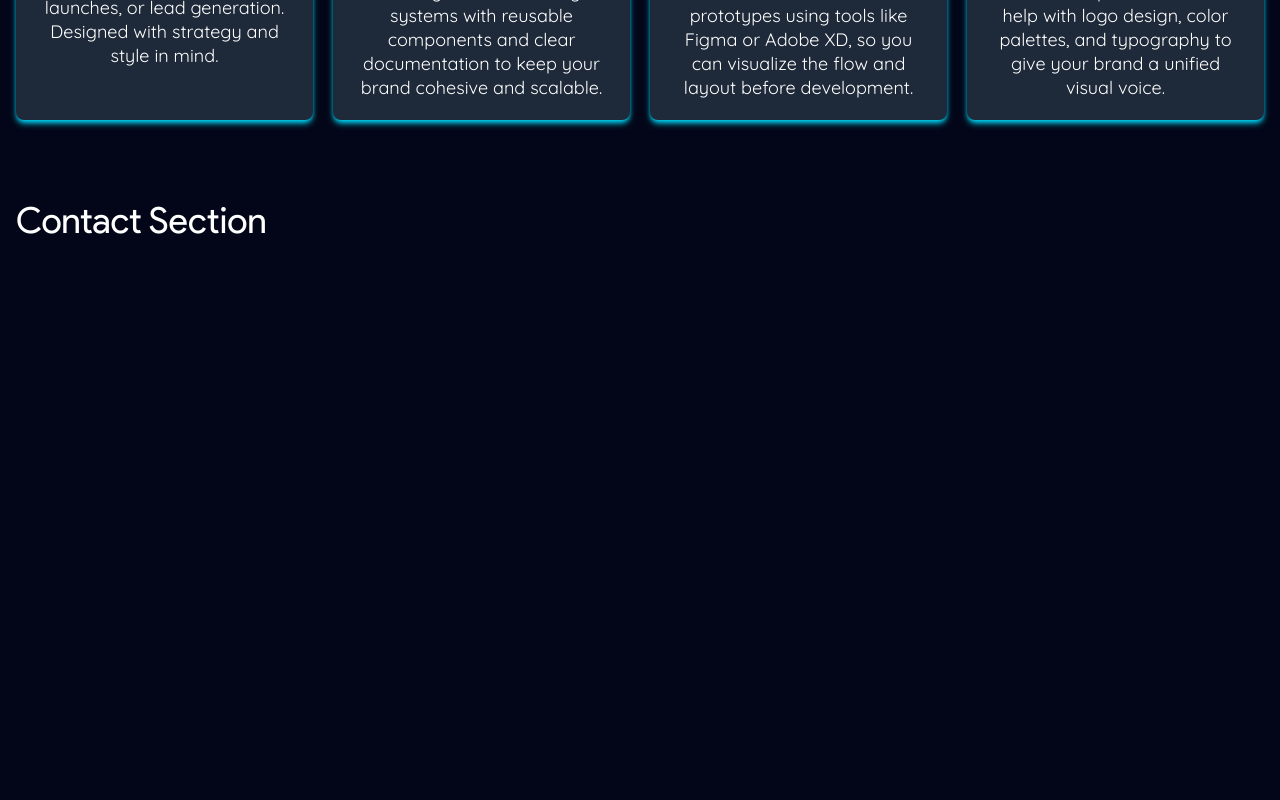
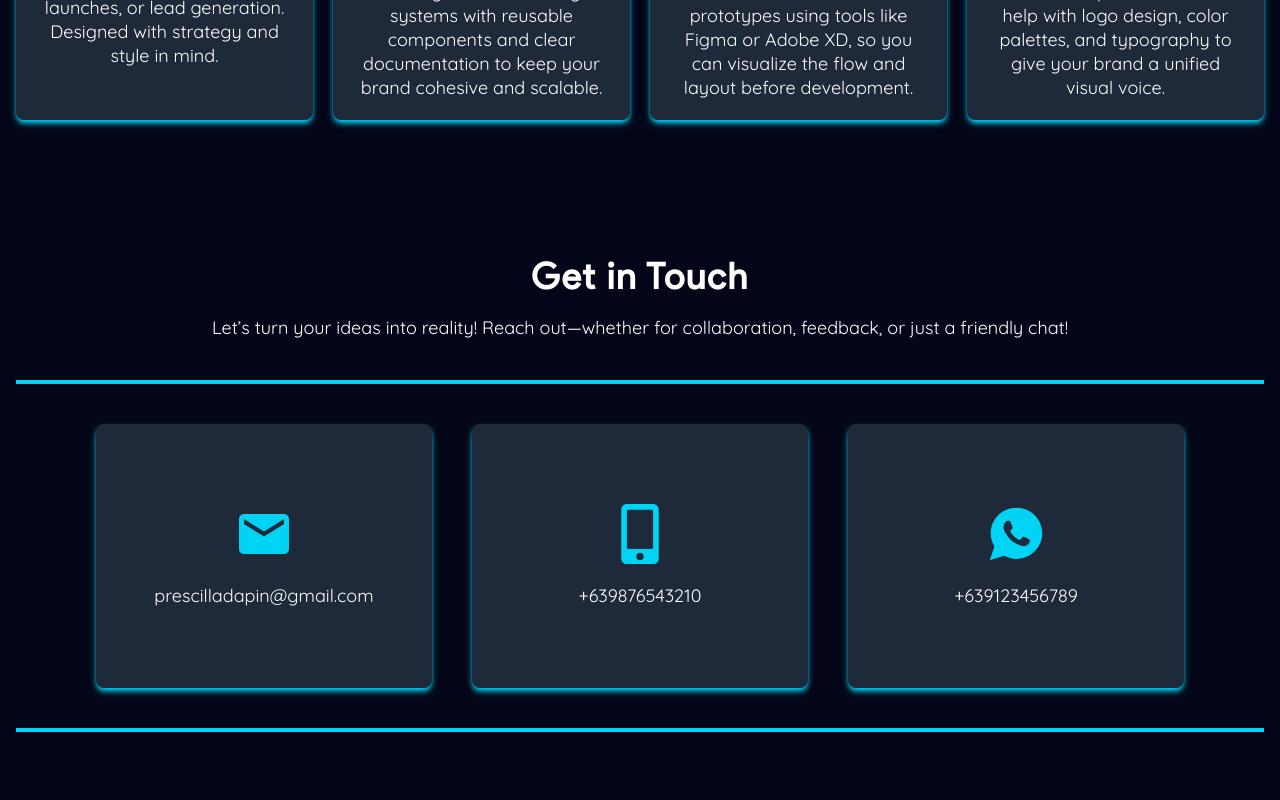
Before and after one commit to riyudev/Dapin-Portfolio, a React (Vite) app: page / in a window 1280 px wide. Shown: the part 2340-3140 px from the top of the page. Built offline with nearby package versions, Linux system fonts and the light colour scheme.

Commit message:
added contact options

```diff
--- a/src/components/Contact.jsx
+++ b/src/components/Contact.jsx
@@ -1,9 +1,34 @@
 import React from "react";
+import { MdEmail } from "react-icons/md";
+import { FaMobileAlt } from "react-icons/fa";
+import { IoLogoWhatsapp } from "react-icons/io";
 
 function Contact() {
   return (
-    <section id="contact" className="min-h-screen pt-20">
-      <h3>Contact Section</h3>
+    <section id="contact" className="min-h-screen space-y-10 pt-24">
+      <header className="space-y-5">
+        <h3 className="text-center font-bold tracking-wider">Get in Touch</h3>
+        <p className="text-center">
+          Let’s turn your ideas into reality! Reach out—whether for
+          collaboration, feedback, or just a friendly chat!
+        </p>
+      </header>
+      <hr />
+      <div className="grid grid-cols-3 gap-x-10 px-20">
+        <div className="place-items-center space-y-5 rounded-lg bg-gray-800 p-20 shadow-md shadow-cyan-400 transition-all duration-150 hover:scale-90">
+          <MdEmail className="text-6xl text-cyan-400" />
+          <p>prescilladapin@gmail.com</p>
+        </div>
+        <div className="place-items-center space-y-5 rounded-lg bg-gray-800 p-20 shadow-md shadow-cyan-400 transition-all duration-150 hover:scale-90">
+          <FaMobileAlt className="text-6xl text-cyan-400" />
+          <p>+639876543210</p>
+        </div>
+        <div className="place-items-center space-y-5 rounded-lg bg-gray-800 p-20 shadow-md shadow-cyan-400 transition-all duration-150 hover:scale-90">
+          <IoLogoWhatsapp className="text-6xl text-cyan-400" />
+          <p>+639123456789</p>
+        </div>
+      </div>
+      <hr />
     </section>
   );
 }
--- a/src/components/Services.jsx
+++ b/src/components/Services.jsx
@@ -3,7 +3,7 @@ import { servicesData } from "../helpers/ServicesData";
 
 function Services() {
   return (
-    <section id="services" className="space-y-14 pt-24">
+    <section id="services" className="mb-10 space-y-14 pt-24">
       <header className="space-y-2">
         <h3>My Services</h3>
         <hr className="w-48" />
```
